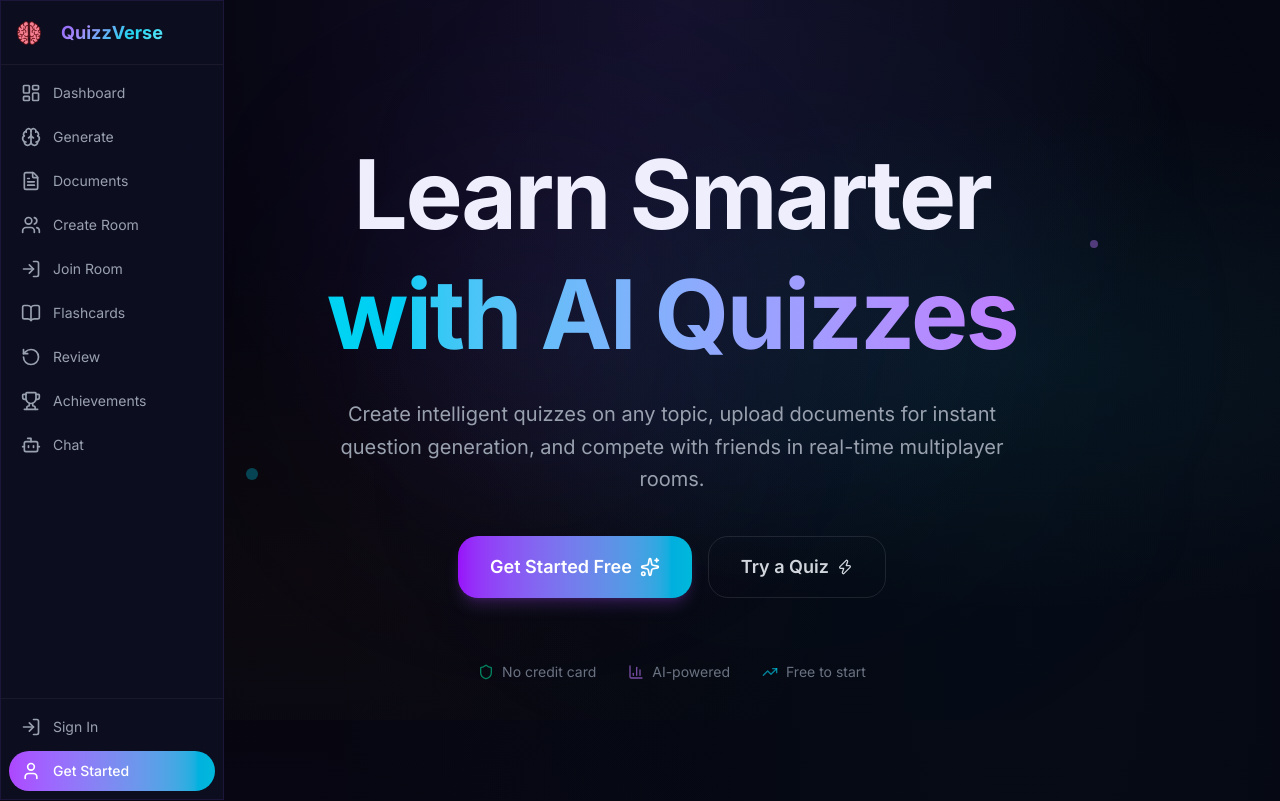
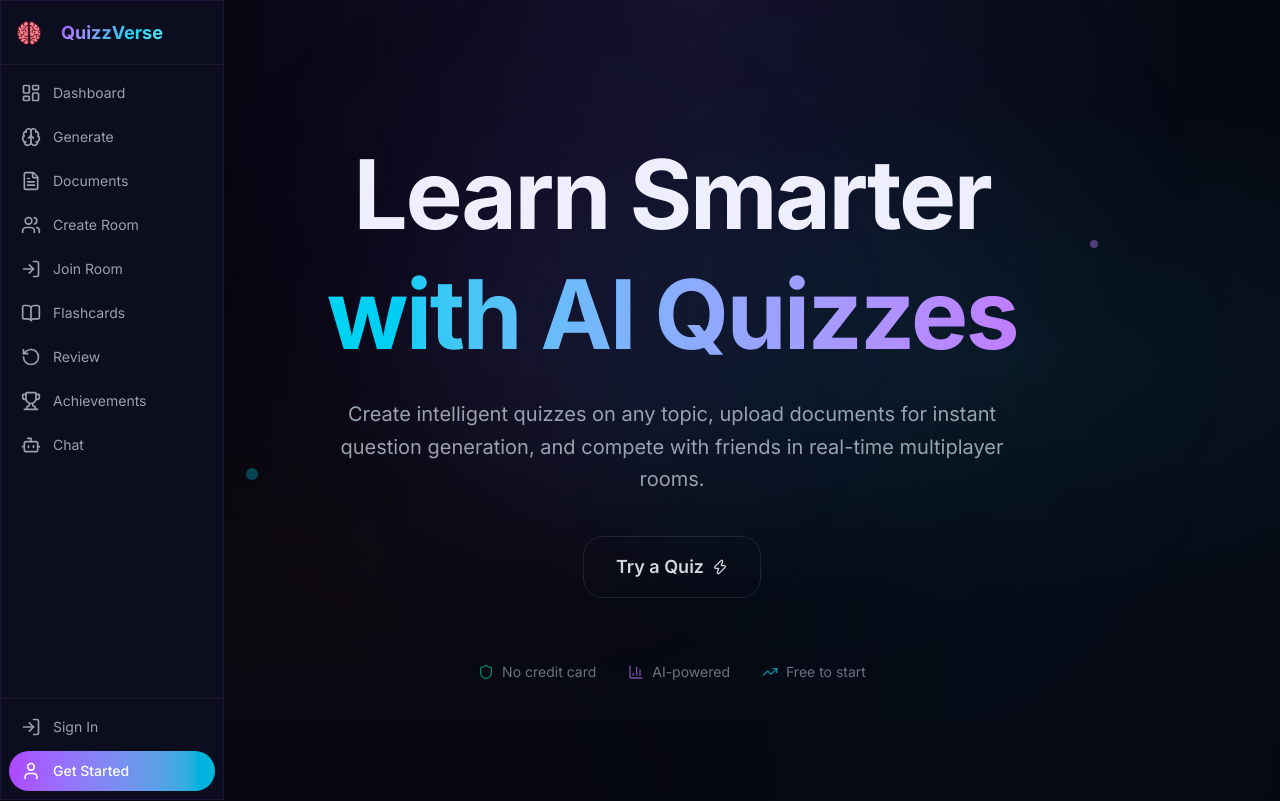
Before and after one commit to MuhammadHamza123c/Quizzverse, a Next.js app in the folder frontend/: page / in a window 1280 px wide. Shown: the top 801 px of the page. Built offline with nearby package versions, Linux system fonts and the light colour scheme; no server answers.

Commit message:
remove Get Started Free button from landing page

```diff
--- a/frontend/src/app/page.tsx
+++ b/frontend/src/app/page.tsx
@@ -40,7 +40,7 @@ export default function Home() {
           </p>
 
           <div className="flex flex-wrap justify-center gap-4 animate-fade-in-up-delay-2">
-            {user ? (
+            {user && (
               <Link
                 href="/dashboard"
                 className="group relative inline-flex items-center gap-2 px-8 py-4 rounded-xl font-semibold text-lg
@@ -51,18 +51,6 @@ export default function Home() {
                 <div className="absolute inset-0 bg-white/0 group-hover:bg-white/5 transition-colors" />
                 <span className="relative">Go to Dashboard</span>
                 <ArrowRight className="relative w-5 h-5 group-hover:translate-x-1 transition-transform" />
-              </Link>
-            ) : (
-              <Link
-                href="/signup"
-                className="group relative inline-flex items-center gap-2 px-8 py-4 rounded-xl font-semibold text-lg
-                  bg-gradient-to-r from-purple-600 to-cyan-500 text-white
-                  shadow-lg shadow-purple-500/20 hover:shadow-purple-500/35
-                  transition-all duration-300 hover:-translate-y-0.5 overflow-hidden"
-              >
-                <div className="absolute inset-0 bg-white/0 group-hover:bg-white/5 transition-colors" />
-                <span className="relative">Get Started Free</span>
-                <Sparkles className="relative w-5 h-5 group-hover:rotate-12 transition-transform" />
               </Link>
             )}
             <Link
```
